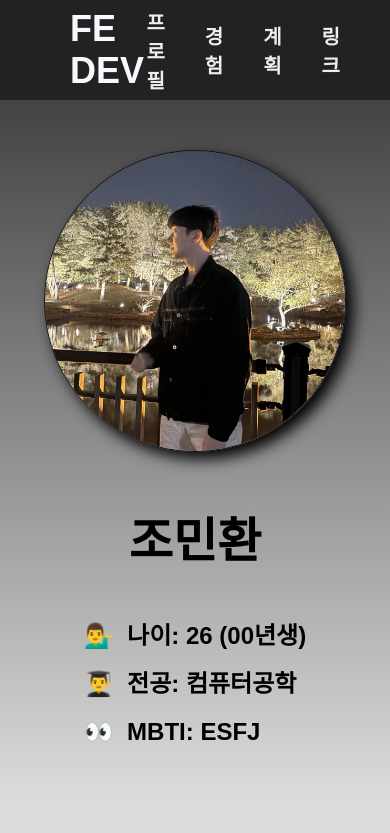
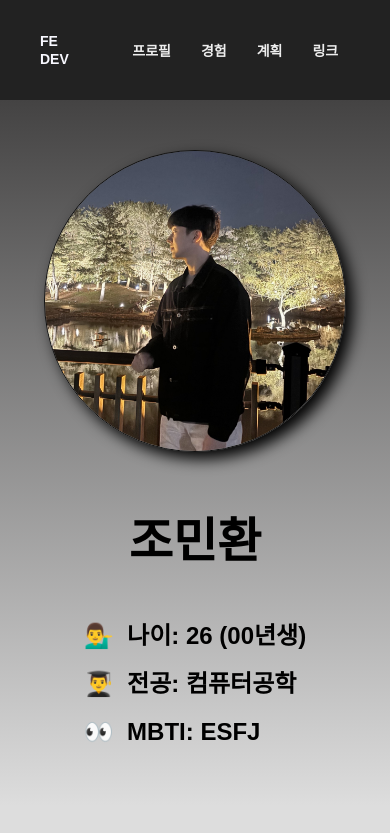
Before and after one commit to minani-0621/Ureka-introduce-minhwan, a plain HTML site: page index.html in a window 390 px wide. Shown: the top 833 px of the page. Drawn offline with Linux system fonts and the light colour scheme; a web font is replaced by a local one.

Commit message:
[fix] modify css

```diff
--- a/index.css
+++ b/index.css
@@ -251,8 +251,28 @@ main {
 }
 
 @media screen and (max-width: 830px) {
+    header div {
+        padding-left: 40px;
+    }
+
+    header div a {
+        font-size: 14px;
+    }
+
+    header nav {
+        gap: 20px;
+        padding: 0;
+    }
+
+    header nav a {
+        font-size: 14px;
+        padding-right: 10px;
+    }
+
     .planCard {
         padding: 0;
+        width: 300px;
+        padding: 10px 20px;
     }
 
     .planCard ul {
```
